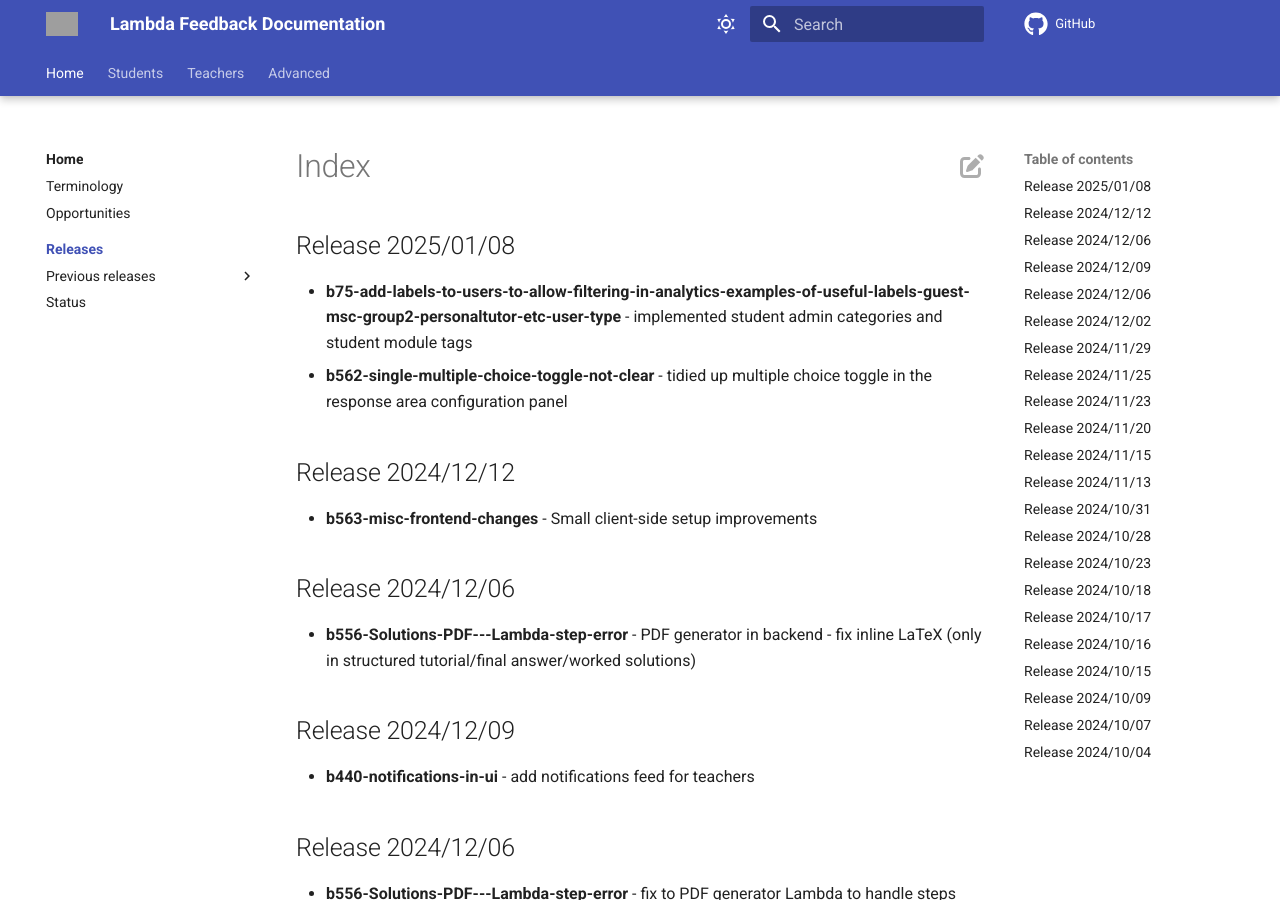
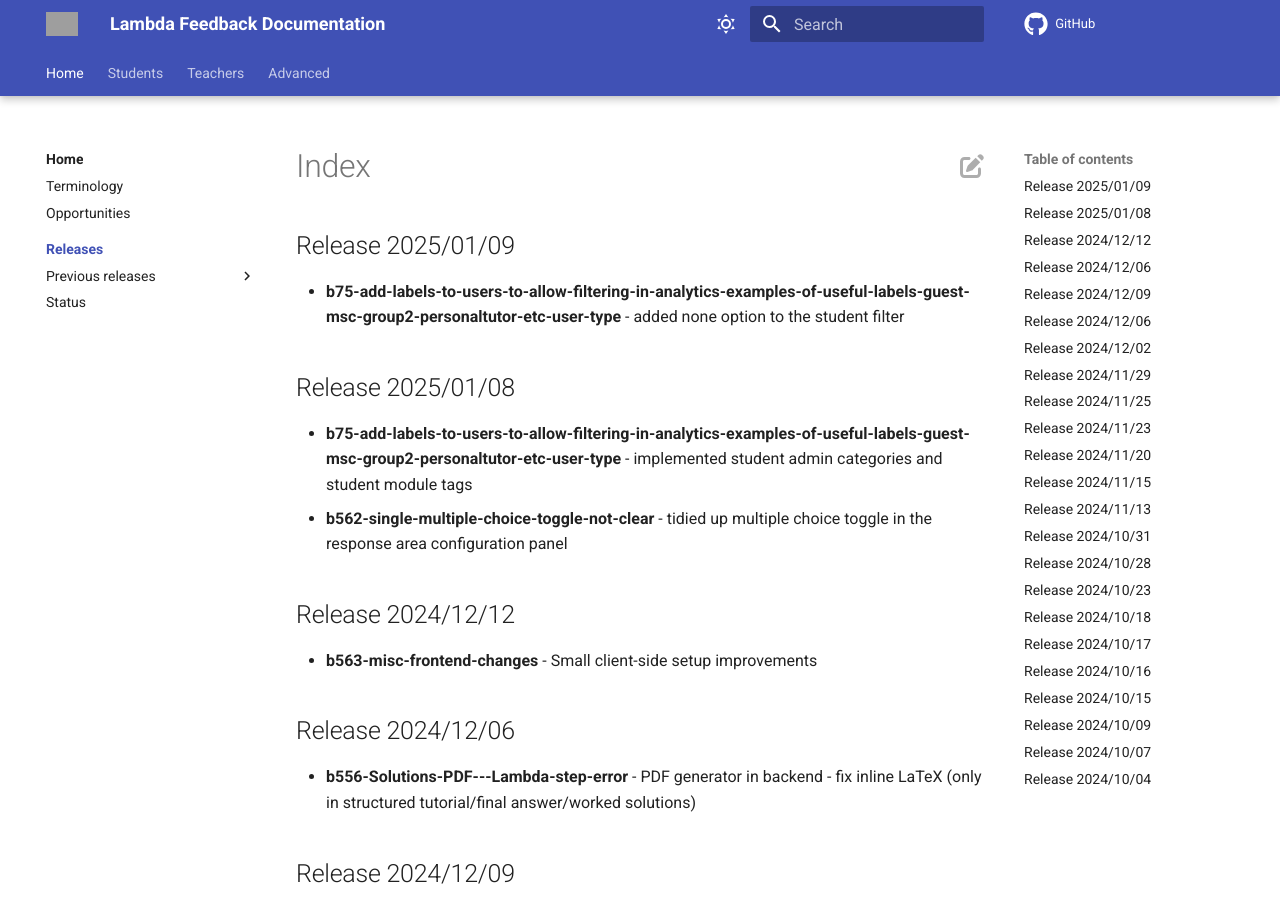
Before and after one commit to lambda-feedback/user-documentation, an MkDocs documentation site: the page built from docs/releases/index.md, in a window 1280 px wide and 900 px high. Built offline with MkDocs 1.6.1 and Material for MkDocs 9.7.7, drawn with Linux system fonts in a browser that asks for light colours; comment, search, counter and statistics services are not loaded; grey boxes are pictures that could not be loaded.

Commit message:
Release 2025/01/09 added

```diff
--- a/docs/releases/index.md
+++ b/docs/releases/index.md
@@ -1,8 +1,11 @@
+## Release 2025/01/09
+
+- **b75-add-labels-to-users-to-allow-filtering-in-analytics-examples-of-useful-labels-guest-msc-group2-personaltutor-etc-user-type** - added none option to the student filter
+
 ## Release 2025/01/08
 
 - **b75-add-labels-to-users-to-allow-filtering-in-analytics-examples-of-useful-labels-guest-msc-group2-personaltutor-etc-user-type** - implemented student admin categories and student module tags
 - **b562-single-multiple-choice-toggle-not-clear** - tidied up multiple choice toggle in the response area configuration panel
-
 
 ## Release 2024/12/12
 
```
